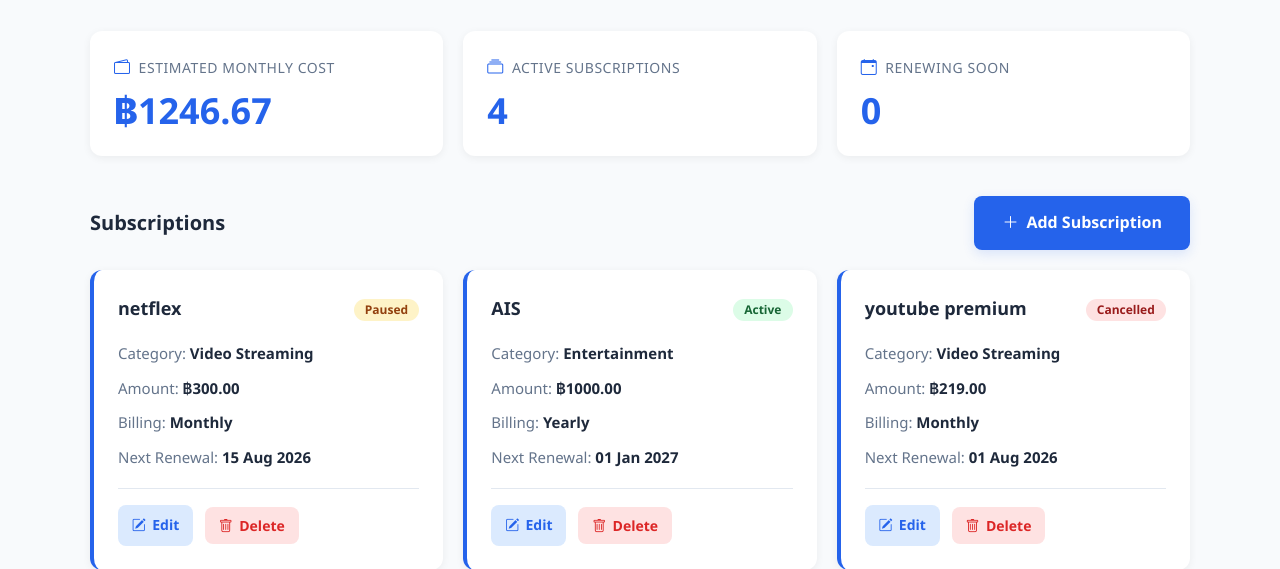
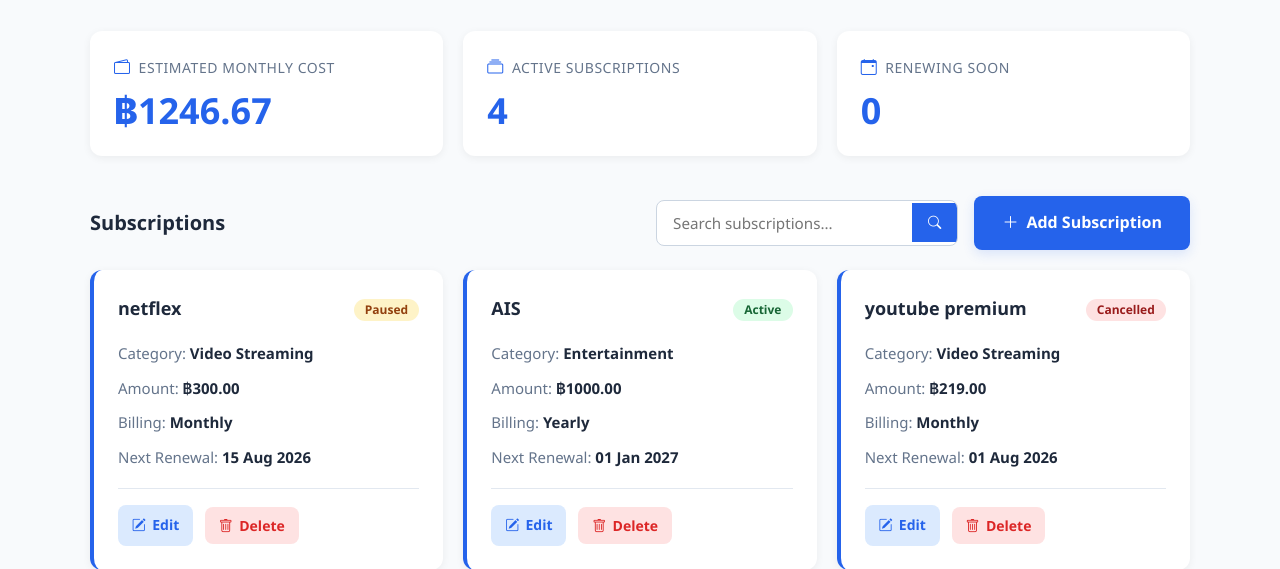
Before and after one commit to patelvalentina-hub/Smart-Subscription-Manager, a Flask app: page /dashboard in a window 1280 px wide. Shown: the part 164-733 px from the top of the page. Run offline with Flask 3, Linux system fonts and the light colour scheme; data comes from the database, SQL or seed files in the repository.

Commit message:
UI improvements and search functionality Added

```diff
--- a/app/static/css/style.css
+++ b/app/static/css/style.css
@@ -67,6 +67,18 @@ body {
     color: var(--color-primary);
     text-decoration: none;
     letter-spacing: -0.02em;
+}
+
+.visually-hidden {
+    position: absolute;
+    width: 1px;
+    height: 1px;
+    padding: 0;
+    margin: -1px;
+    overflow: hidden;
+    clip: rect(0, 0, 0, 0);
+    white-space: nowrap;
+    border: 0;
 }
 
 /* --- Flash Messages --- */
@@ -203,6 +215,45 @@ body {
     align-items: center;
     gap: 1rem;
     flex-wrap: wrap;
+}
+
+.subscriptions__controls {
+    display: flex;
+    align-items: center;
+    gap: 1rem;
+    flex-wrap: wrap;
+}
+
+.subscriptions__search {
+    display: flex;
+    align-items: center;
+    background-color: var(--color-white);
+    border: 1px solid #cbd5e1;
+    border-radius: var(--radius);
+    overflow: hidden;
+}
+
+.subscriptions__search input {
+    border: none;
+    outline: none;
+    padding: 0.75rem 1rem;
+    min-width: 220px;
+    font-size: 0.95rem;
+    font-family: inherit;
+    background: transparent;
+}
+
+.subscriptions__search button {
+    border: none;
+    background-color: var(--color-primary);
+    color: var(--color-white);
+    padding: 0.75rem 1rem;
+    cursor: pointer;
+    transition: background-color var(--transition);
+}
+
+.subscriptions__search button:hover {
+    background-color: var(--color-primary-dark);
 }
 
 .subscriptions__title {
--- a/app/templates/dashboard.html
+++ b/app/templates/dashboard.html
@@ -54,10 +54,34 @@
                         Subscriptions
                     </h2>
 
-                    <a href="/add_subscription" class="dashboard__add-btn">
-                        <i class="bi bi-plus-lg"></i>
-                        Add Subscription
-                    </a>
+                    <div class="subscriptions__controls">
+                        <form
+                            method="get"
+                            action="{{ url_for('dashboard') }}"
+                            class="subscriptions__search"
+                        >
+                            <label for="search" class="visually-hidden">
+                                Search subscriptions
+                            </label>
+
+                            <input
+                                type="search"
+                                id="search"
+                                name="search"
+                                placeholder="Search subscriptions..."
+                                value="{{ search_query }}"
+                            >
+
+                            <button type="submit" aria-label="Search">
+                                <i class="bi bi-search"></i>
+                            </button>
+                        </form>
+
+                        <a href="/add_subscription" class="dashboard__add-btn">
+                            <i class="bi bi-plus-lg"></i>
+                            Add Subscription
+                        </a>
+                    </div>
                 </div>
 
 
--- a/run.py
+++ b/run.py
@@ -42,7 +42,16 @@ def home():
 
 @app.route("/dashboard")
 def dashboard():
-    subscriptions = Subscription.query.all()
+    search_query = request.args.get("search", "").strip()
+
+    subscriptions_query = Subscription.query
+
+    if search_query:
+        subscriptions_query = subscriptions_query.filter(
+            Subscription.name.ilike(f"%{search_query}%")
+        )
+
+    subscriptions = subscriptions_query.all()
 
     active_subscriptions = count_active_subscriptions()
     estimated_monthly_cost = calculate_estimated_monthly_cost()
@@ -54,6 +63,7 @@ def dashboard():
         active_subscriptions=active_subscriptions,
         estimated_monthly_cost=estimated_monthly_cost,
         renewing_soon=renewing_soon,
+        search_query=search_query,
     )
 
 
```
Also changed, not shown: SPRINT_7_UI_UX.md (+1 -1 lines).
